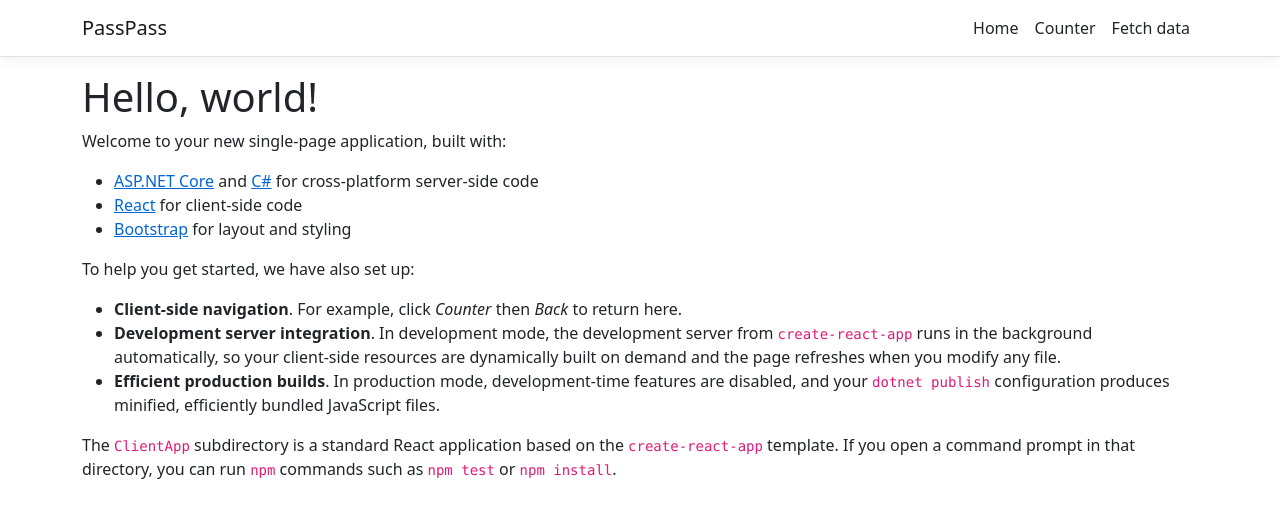
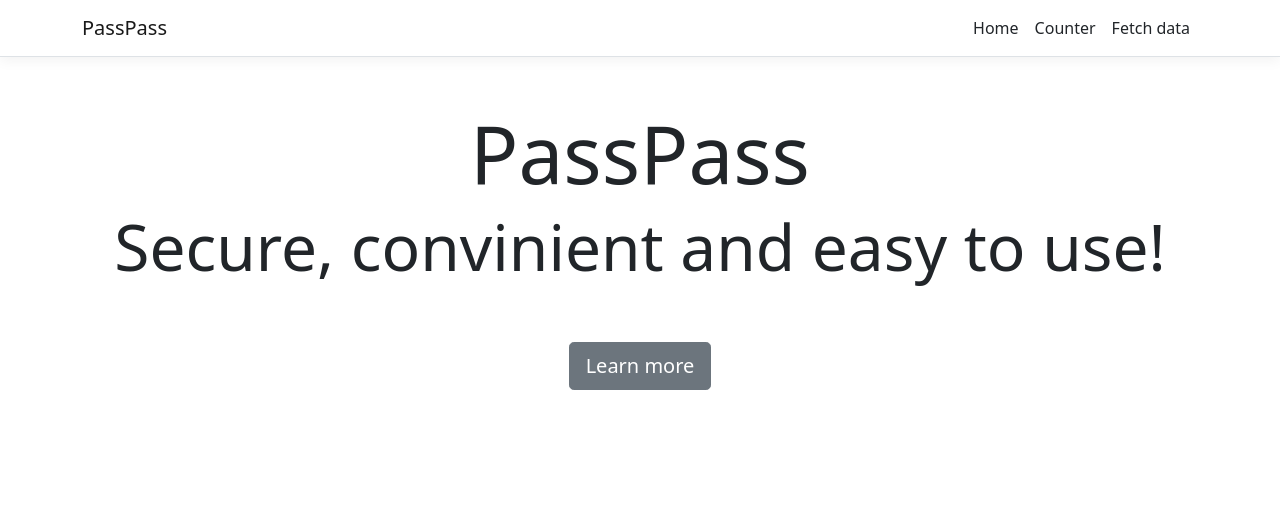
Before and after one commit to Lmnilsen/Passpass, a React (Create React App) app in the folder PassPass/ClientApp/: page / in a window 1280 px wide. Shown: the top 518 px of the page. Built offline with nearby package versions, Linux system fonts and the light colour scheme.

Commit message:
Update homepage #4

```diff
--- a/PassPass/ClientApp/src/components/Home.js
+++ b/PassPass/ClientApp/src/components/Home.js
@@ -1,3 +1,4 @@
+import 'bootstrap/dist/css/bootstrap.css';
 import React, { Component } from 'react';
 
 export class Home extends Component {
@@ -5,10 +6,15 @@ export class Home extends Component {
 
   render() {
     return (
-      <div>
-        <h1>Hello, world!</h1>
-        <p>Welcome to your new single-page application, built with:</p>
-        <ul>
+      <div className='mt-5' style={{ textAlign: 'center' }}>
+        <div style={{ fontSize: '62px', textAlign: 'center' }}>
+          <h1 className='display-1 text-center'> PassPass </h1>
+          <h2 className='display-3 d-flex align-items-center justify-content-center'>Secure, convinient and easy to use!</h2>
+        </div>
+        <a className='mt-5 btn btn-secondary btn-lg' href="/about">Learn more</a>
+
+
+        {/* <ul>
           <li><a href='https://get.asp.net/'>ASP.NET Core</a> and <a href='https://msdn.microsoft.com/en-us/library/67ef8sbd.aspx'>C#</a> for cross-platform server-side code</li>
           <li><a href='https://facebook.github.io/react/'>React</a> for client-side code</li>
           <li><a href='http://getbootstrap.com/'>Bootstrap</a> for layout and styling</li>
@@ -19,7 +25,7 @@ export class Home extends Component {
           <li><strong>Development server integration</strong>. In development mode, the development server from <code>create-react-app</code> runs in the background automatically, so your client-side resources are dynamically built on demand and the page refreshes when you modify any file.</li>
           <li><strong>Efficient production builds</strong>. In production mode, development-time features are disabled, and your <code>dotnet publish</code> configuration produces minified, efficiently bundled JavaScript files.</li>
         </ul>
-        <p>The <code>ClientApp</code> subdirectory is a standard React application based on the <code>create-react-app</code> template. If you open a command prompt in that directory, you can run <code>npm</code> commands such as <code>npm test</code> or <code>npm install</code>.</p>
+        <p>The <code>ClientApp</code> subdirectory is a standard React application based on the <code>create-react-app</code> template. If you open a command prompt in that directory, you can run <code>npm</code> commands such as <code>npm test</code> or <code>npm install</code>.</p> */}
       </div>
     );
   }
```
